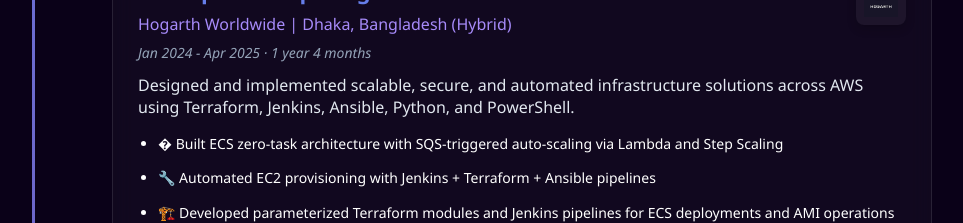
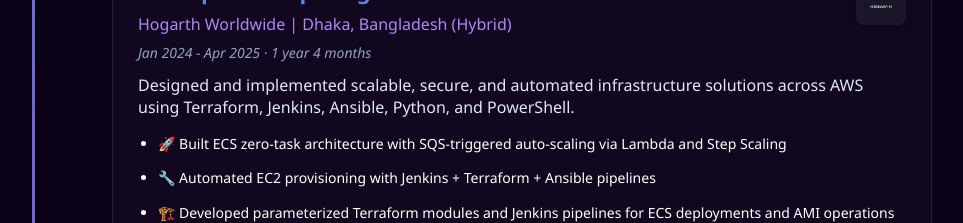
Before and after one commit to sarowar-alam/portfolio, a React (Vite) app: page / in a window 1280 px wide. Shown: the part 1940-2163 px from the top of the page, without its empty margins (158-1121 px from the left). Built offline with nearby package versions, Linux system fonts and the light colour scheme.

Commit message:
Fix corrupted emoji encodings in DR Testing Pipeline and Professional Journey sections

```diff
--- a/src/App.jsx
+++ b/src/App.jsx
@@ -152,7 +152,7 @@
                   <p className="timeline-date">Jan 2024 - Apr 2025 · 1 year 4 months</p>
                   <p>Designed and implemented scalable, secure, and automated infrastructure solutions across AWS using Terraform, Jenkins, Ansible, Python, and PowerShell.</p>
                   <ul className="timeline-highlights">
-                    <li>� Built ECS zero-task architecture with SQS-triggered auto-scaling via Lambda and Step Scaling</li>
+                    <li>🚀 Built ECS zero-task architecture with SQS-triggered auto-scaling via Lambda and Step Scaling</li>
                     <li>🔧 Automated EC2 provisioning with Jenkins + Terraform + Ansible pipelines</li>
                     <li>🏗️ Developed parameterized Terraform modules and Jenkins pipelines for ECS deployments and AMI operations</li>
                     <li>🔗 Built private networks using VPC peering and Private Link. Standardized IAM roles with permission boundaries</li>
@@ -772,7 +772,7 @@
                       </ul>
                     </div>
                     <div className="detail-section">
-                      <h4>�️ Technical Stack Details</h4>
+                      <h4>🛠️ Technical Stack Details</h4>
                       <ul>
                         <li><strong>CI/CD:</strong> Jenkins Pipeline (Groovy DSL)</li>
                         <li><strong>Infrastructure as Code:</strong> Terraform with modular design</li>
@@ -783,7 +783,7 @@
                       </ul>
                     </div>
                     <div className="detail-section">
-                      <h4>�🖼️ System Architecture</h4>
+                      <h4>🖼️ System Architecture</h4>
                       <img
                         src="db-restore-testing-system.png"
                         alt="Database Disaster Recovery Testing System Architecture"
```
Also changed, not shown: public/db-restore-testing-system_2.png (added).
